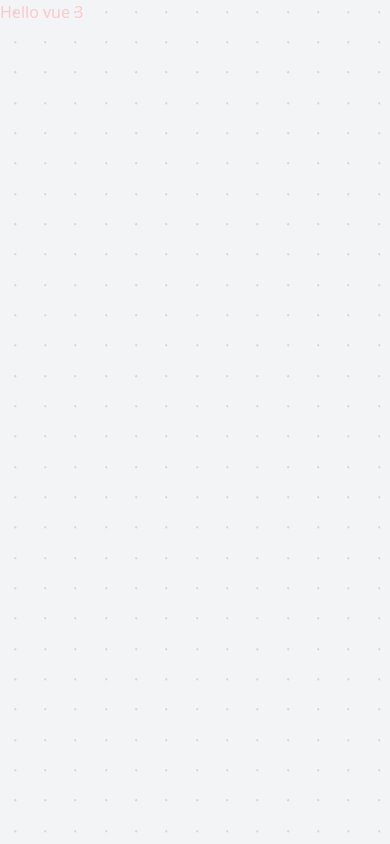
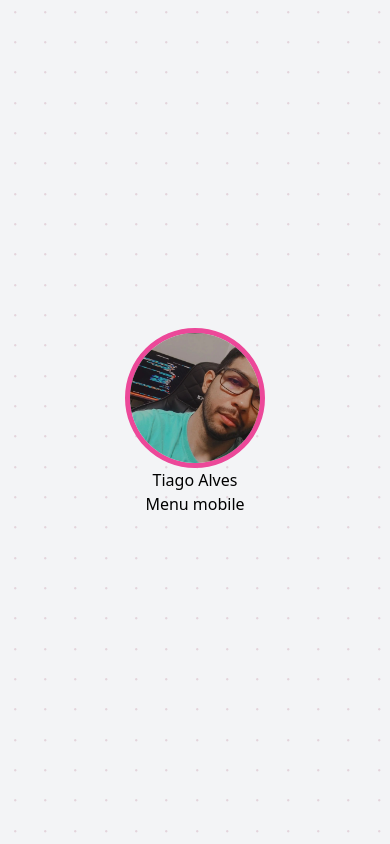
Before and after one commit to SSoftware2024/portfolio-code, a Vue app: page / in a window 390 px wide. Built offline with nearby package versions, Linux system fonts and the light colour scheme.

Commit message:
checando se a view é mobile

```diff
--- a/src/App.vue
+++ b/src/App.vue
@@ -1,7 +1,62 @@
 <script setup>
+import { ref, onMounted } from 'vue';
+import * as images from './js/images.js';
+import Menu from './components/Menu.vue';
+import MenuMobile from './components/MenuMobile.vue';
 
+const menuViewDesktop = ref(true)
+const isViewDesktop = () => {
+  return window.innerWidth > 600;
+}
+onMounted(() => {
+  menuViewDesktop.value = isViewDesktop();
+  window.addEventListener('resize', function () {
+    menuViewDesktop.value = isViewDesktop();
+  })
+})
 </script>
 
 <template>
-  <h1 class="text-red-200">Hello vue 3</h1>
+
+  <div class="main-container">
+    <!-- PROFILE -->
+    <div class="image-profile">
+      <img :src="images.profile" alt="">
+      <h3>Tiago Alves</h3>
+    </div>
+    <!-- END PROFILE -->
+    <!-- MENU -->
+    <Menu v-if="menuViewDesktop"></Menu>
+    <MenuMobile v-else></MenuMobile>
+    <!-- END MENU -->
+
+  </div>
+
 </template>
+
+<style scoped>
+.main-container {
+  position: absolute;
+  display: flex;
+  flex-direction: column;
+  justify-content: center;
+  align-items: center;
+  width: 100%;
+  height: 100%;
+}
+
+.image-profile {
+  display: flex;
+  flex-direction: column;
+  justify-content: center;
+  align-items: center;
+  width: 140px;
+}
+
+.image-profile img {
+  border-radius: 100%;
+  border: 5px solid var(--primary-color);
+}
+
+.image-profile h3 {}
+</style>
--- /dev/null
+++ b/src/components/Menu.vue
@@ -0,0 +1,5 @@
+<template>
+    <div>
+        menu desktop
+    </div>
+</template>
--- /dev/null
+++ b/src/components/MenuMobile.vue
@@ -0,0 +1,5 @@
+<template>
+    <div>
+        Menu mobile
+    </div>
+</template>
--- a/src/css/index.css
+++ b/src/css/index.css
@@ -1,5 +1,8 @@
 @import "tailwindcss";
 
+:root{
+    --primary-color: #ec4899;
+  }
 body {
     background-image: url('../assets/background.png');
 }
--- /dev/null
+++ b/src/js/images.js
@@ -0,0 +1,5 @@
+import profile from '../assets/perfil.png';
+
+export{
+    profile
+};
```
